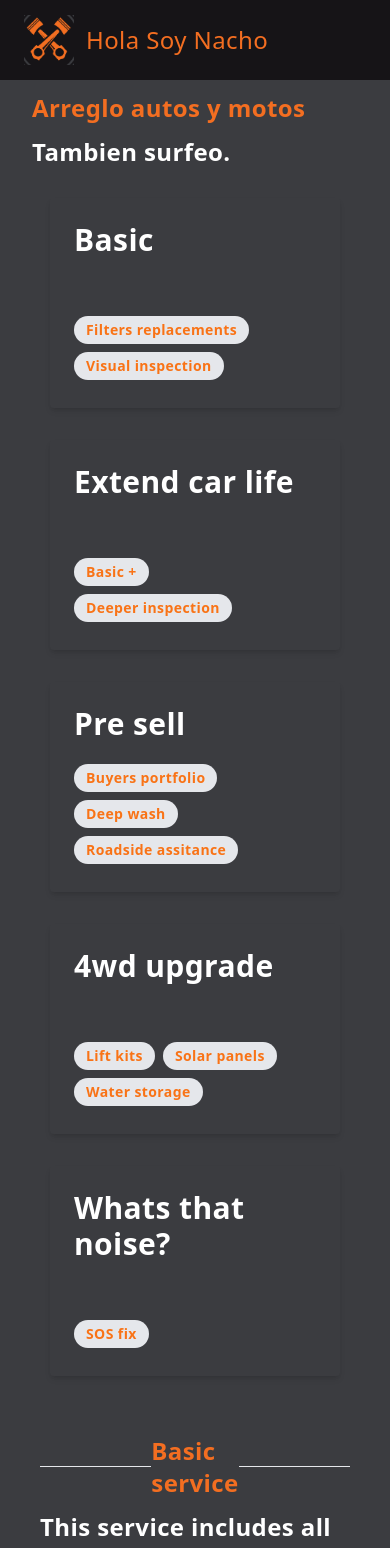
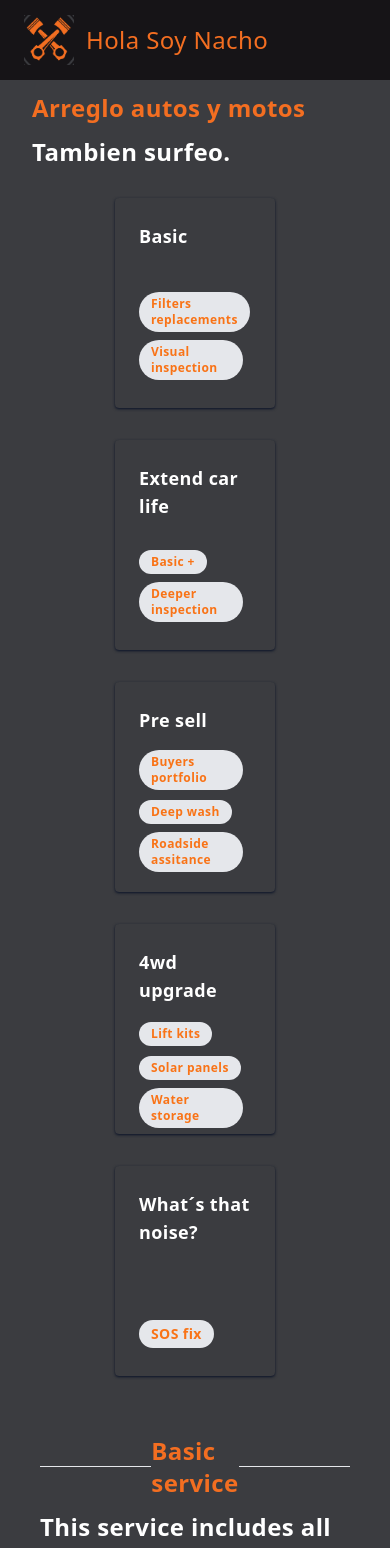
Before and after one commit to Felgreen/Gestion-reservas-Nakio, a Next.js app: page / in a window 390 px wide. Shown: the top 1548 px of the page. Built offline with nearby package versions, Linux system fonts and the light colour scheme.

Commit message:
botones y letra responsive auto scroll
flex en pantalla chica 2 columnas, letras cambian segun breakpoint de botones, scroll hacia abajo. Falta scroll para arriba!

```diff
--- a/src/components/ui/Hero.jsx
+++ b/src/components/ui/Hero.jsx
@@ -10,6 +10,8 @@ const Hero = () => {
   const handleOptions = (e) => {
     setOption(e)
   }
+
+
 
   return (
     <>
@@ -24,81 +26,90 @@ const Hero = () => {
             Tambien surfeo.
           </p>
           <div className="border-transparent border-2 rounded flex flex-row flex-wrap justify-evenly items-center">
-            <div className="max-w-sm rounded overflow-hidden shadow-md p-4 m-4 hover:scale-105 ease-in duration-300 max-w-[300px] h-[210px] flex flex-col justify-between" name="basic" onClick={() => handleOptions('basic')}>
+           <a href="#bottom">
+            <div className="w-40 md:w-72 max-w-sm rounded overflow-hidden shadow shadow-slate-900 s p-4 m-4 hover:rounded-[50px] hover:shadow-slate-900  hover:scale-105  hover:bg-orange-400 hover:text-black ease-in duration-300 max-w-[300px] h-[210px] flex flex-col justify-between" name="basic" onClick={() =>{handleOptions('basic');}}>
                 {/* <Image src={Background} alt="card" /> */}
                 <div className="px-2 py-2 pb-5">
-                <div className="font-bold text-xl mb-2">
-                  <h2>Basic</h2>
+                  <div className="font-bold text-sm md:text-xl mb-2 w-40 md:w-60 ">
+                  <h2 className= "text-lg md:text-2xl lg:text-4xl">Basic</h2>
                   </div>
                 </div>
                 <div className="px-2 pt-1 pb-1">
-                <span className="inline-block bg-gray-200 rounded-full px-3 py-1 text-sm font-semibold text-orange-500 mr-2 mb-2">
+                  <span className="inline-block bg-gray-200 rounded-full px-3 py-1 text-xs md:text-sm font-semibold text-orange-500 mr-2 mb-2">
                     Filters replacements
                   </span>
-                <span className="inline-block bg-gray-200 rounded-full px-3 py-1 text-sm font-semibold text-orange-500 mr-2 mb-2">
+                  <span className="inline-block bg-gray-200 rounded-full px-3 py-1 text-xs md:text-sm font-semibold text-orange-500 mr-2 mb-2">
                     Visual inspection
                   </span>
                 </div>
               </div>
-            <div className="max-w-sm rounded  overflow-hidden shadow-md p-4 m-4 hover:scale-105 ease-in duration-300 max-w-[300px] h-[210px] flex flex-col justify-between" name="extend" onClick={() => handleOptions('extend')}>
+           </a>
+           <a href="#bottom">
+            <div className=" w-40 md:w-72 max-w-sm rounded overflow-hidden shadow shadow-slate-900 p-4 m-4 hover:rounded-[50px] hover:shadow-slate-900  hover:scale-105  hover:bg-orange-400 hover:text-black ease-in duration-300 max-w-[300px] h-[210px] flex flex-col justify-between" name="extend" onClick={() => handleOptions('extend')}>
                 {/* <Image src={Background} alt="card" /> */}
                 <div className="px-2 py-2">
                   <div className="font-bold text-xl mb-2">
-                  <h2>Extend car life</h2>
+                    <h2 className="text-lg md:text-2xl lg:text-4xl" >Extend car life</h2>
                   </div>
                 </div>
                 <div className="px-2 pb-1">
-                <span className="inline-block bg-gray-200 rounded-full px-3 py-1 text-sm font-semibold text-orange-500 mr-2 mb-2">
+                  <span className="inline-block bg-gray-200 rounded-full px-3 py-1 text-xs md:text-sm font-semibold text-orange-500 mr-2 mb-2">
                     Basic +
                   </span>
-                <span className="inline-block bg-gray-200 rounded-full px-3 py-1 text-sm font-semibold text-orange-500 mr-2 mb-2">
+                  <span className="inline-block bg-gray-200 rounded-full px-3 py-1 text-xs md:text-sm font-semibold text-orange-500 mr-2 mb-2">
                     Deeper inspection
                   </span>
                 </div>
               </div>
-            <div className="max-w-sm rounded  overflow-hidden shadow-md p-4 m-4 hover:scale-105 ease-in duration-300 max-w-[300px] h-[210px] flex flex-col justify-between" name="presell" onClick={() => handleOptions('presell')}>
+           </a>
+            <a href="#bottom">
+              <div className="w-40 md:w-72 max-w-sm rounded overflow-hidden shadow shadow-slate-900 p-4 m-4 hover:rounded-[50px] hover:shadow-slate-900  hover:scale-105  hover:bg-orange-400 hover:text-black ease-in duration-300 max-w-[300px] h-[210px] flex flex-col justify-between" name="presell" onClick={() => handleOptions('presell')}>
                 {/* <Image src={Background} alt="card" /> */}
                 <div className="px-2 py-2">
                   <div className="font-bold text-xl mb-2">
-                  <h2>Pre sell</h2>
+                    <h2 className="text-lg md:text-2xl lg:text-4xl" >Pre sell</h2>
                   </div>
                 </div>
                 <div className="px-2 pb-1">
-                <span className="inline-block bg-gray-200 rounded-full px-3 py-1 text-sm font-semibold text-orange-500 mr-2 mb-2">
+                  <span className="inline-block bg-gray-200 rounded-full px-3 py-1 text-xs md:text-sm font-semibold text-orange-500 mr-2 mb-2">
                     Buyers portfolio
                   </span>
-                <span className="inline-block bg-gray-200 rounded-full px-3 py-1 text-sm font-semibold text-orange-500 mr-2 mb-2">
+                  <span className="inline-block bg-gray-200 rounded-full px-3 py-1 text-xs md:text-sm font-semibold text-orange-500 mr-2 mb-2">
                     Deep wash
                   </span>
-                <span className="inline-block bg-gray-200 rounded-full px-3 py-1 text-sm font-semibold text-orange-500 mr-2 mb-2">
+                  <span className="inline-block bg-gray-200 rounded-full px-3 py-1 text-xs md:text-sm font-semibold text-orange-500 mr-2 mb-2">
                     Roadside assitance
                   </span>
                 </div>
               </div>
-            <div className="max-w-sm rounded  overflow-hidden shadow-md p-4 m-4 hover:scale-105 ease-in duration-300 max-w-[300px] h-[210px] flex flex-col justify-between" name="4wd" onClick={() => handleOptions('4wd')}>
+            </a>
+           <a href="#bottom">
+            <div className="w-40 md:w-72 max-w-sm rounded overflow-hidden shadow shadow-slate-900 p-4 m-4 hover:rounded-[50px] hover:shadow-slate-900  hover:scale-105  hover:bg-orange-400 hover:text-black ease-in duration-300 max-w-[300px] h-[210px] flex flex-col justify-between" name="4wd" onClick={() => handleOptions('4wd')}>
                 {/* <Image src={Background} alt="card" /> */}
                 <div className="px-2 py-2">
                   <div className="font-bold text-xl mb-2">
-                  <h2>4wd upgrade</h2>
+                    <h2 className="text-lg md:text-2xl lg:text-4xl" >4wd upgrade</h2>
                   </div>
                 </div>
                 <div className="px-2 pb-1">
-                <span className="inline-block bg-gray-200 rounded-full px-3 py-1 text-sm font-semibold text-orange-500 mr-2 mb-2">
+                  <span className="inline-block bg-gray-200 rounded-full px-3 py-1  text-xs md:text-sm font-semibold text-orange-500 mr-2 mb-2">
                     Lift kits
                   </span>
-                <span className="inline-block bg-gray-200 rounded-full px-3 py-1 text-sm font-semibold text-orange-500 mr-2 mb-2">
+                  <span className="inline-block bg-gray-200 rounded-full px-3 py-1 text-xs md:text-sm font-semibold text-orange-500 mr-2 mb-2">
                     Solar panels
                   </span>
-                <span className="inline-block bg-gray-200 rounded-full px-3 py-1 text-sm font-semibold text-orange-500 mr-2 mb-2">
+                  <span className="inline-block bg-gray-200 rounded-full px-3 py-1 text-xs md:text-sm font-semibold text-orange-500 mr-2 mb-2">
                     Water storage
                   </span>
                 </div>
               </div>
-            <div className="max-w-sm rounded  overflow-hidden shadow-md p-4 m-4 hover:scale-105 ease-in duration-300 max-w-[300px] h-[210px] flex flex-col justify-between" name="noise" onClick={() => handleOptions('noise')}>
+           </a>
+           <a href="#bottom">
+            <div className=" w-40 md:w-72 max-w-sm rounded overflow-hidden shadow shadow-slate-900 p-4 m-4 hover:rounded-[50px] hover:shadow-slate-900  hover:scale-105  hover:bg-orange-400 hover:text-black ease-in duration-300 max-w-[300px] h-[210px] flex flex-col justify-between" name="noise" onClick={() => handleOptions('noise')}>
                 {/* <Image src={Background} alt="card" /> */}
                 <div className="px-2 py-2">
                   <div className="font-bold text-xl mb-2">
-                  <h2>Whats that noise?</h2>
+                    <h2 className="text-lg md:text-2xl lg:text-4xl">What´s that noise?</h2>
                   </div>
                 </div>
                 <div className="px-2 pb-1">
@@ -107,6 +118,8 @@ const Hero = () => {
                   </span>
                 </div>
               </div>
+           </a>
+
           </div>
         </div>
       </div>
--- a/src/pages/index.js
+++ b/src/pages/index.js
@@ -3,9 +3,12 @@ import Hero from "components/ui/Hero";
 
 export default function Home() {
   return (
-    <div className="flex flex-col">
+    <div className="flex flex-col scroll-smooth">
       <Navbar />
-      <Hero />
+      <section id="top">
+        <Hero />
+      </section>
+
     </div>
   );
 }
--- a/src/styles/globals.css
+++ b/src/styles/globals.css
@@ -27,3 +27,7 @@
         @apply shadow-xl  uppercase  text-white
     }
 }
+html {
+  scroll-behavior: smooth;
+
+}
```
Also changed, not shown: src/components/ui/Services.jsx (+14 -0 lines). Lines whose indentation alone changed are shown as unchanged.
